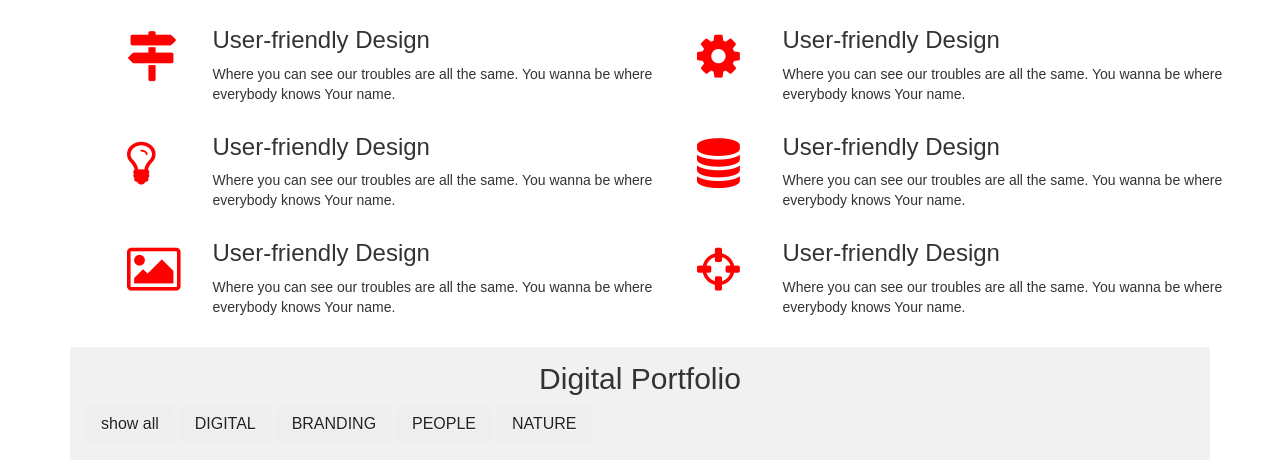
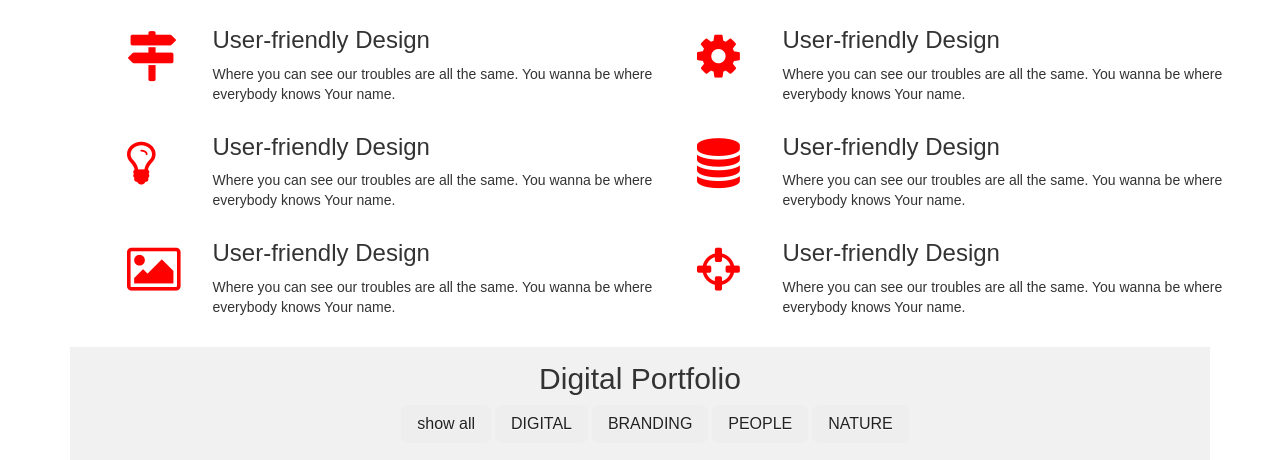
Before and after one commit to ishakib/test-template, a plain HTML site: page index.html in a window 1280 px wide. Shown: the part 491-951 px from the top of the page. Drawn offline with Linux system fonts and the light colour scheme.

Commit message:
digital portfoilio

```diff
--- a/index.html
+++ b/index.html
@@ -191,7 +191,7 @@
 					<div class="ourportfolio">
 
 
-						<div id="filters" class="button-group">
+						<div id="filters" class="button-group text-center">
 							<button class="button is-checked" data-filter="*">show all</button>
 							<button class="button" data-filter=".digital">DIGITAL</button>
 							<button class="button" data-filter=".branding">BRANDING</button>
```
